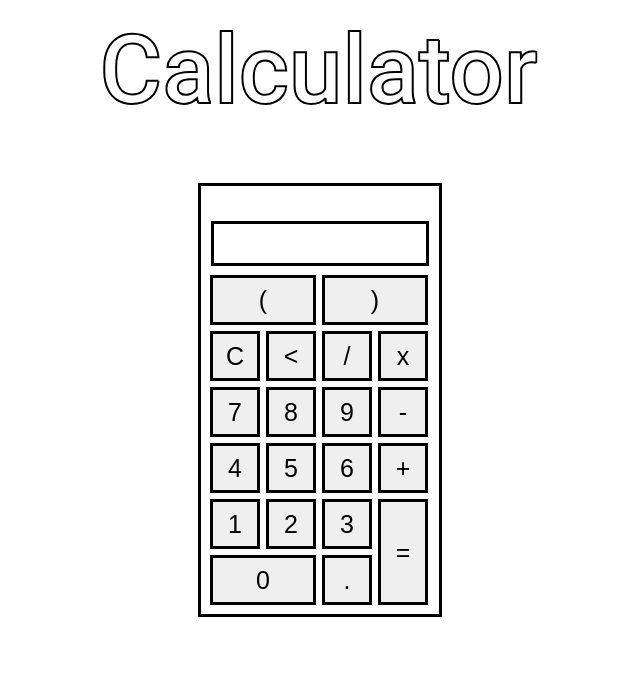
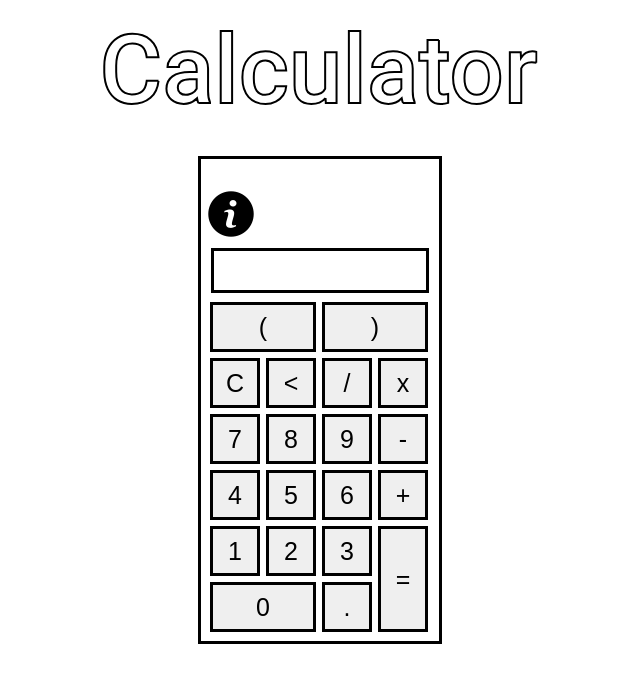
Before and after one commit to ANGELperfect/Calculator, a plain HTML site: page index.html in a window 1280 px wide. Shown: the whole page, without its empty margins (320-960 px from the left). Drawn offline with Linux system fonts and the light colour scheme.

Commit message:
Update index.html

```diff
--- a/index.html
+++ b/index.html
@@ -28,6 +28,8 @@
 
 
 	<div style="display: none;" class="main">
+
+		<img src="infoblack.png" alt="info-icon" title="info">
 
 		<form  name = "form">
 			<input class="textView" name="textView"/><br>
```
